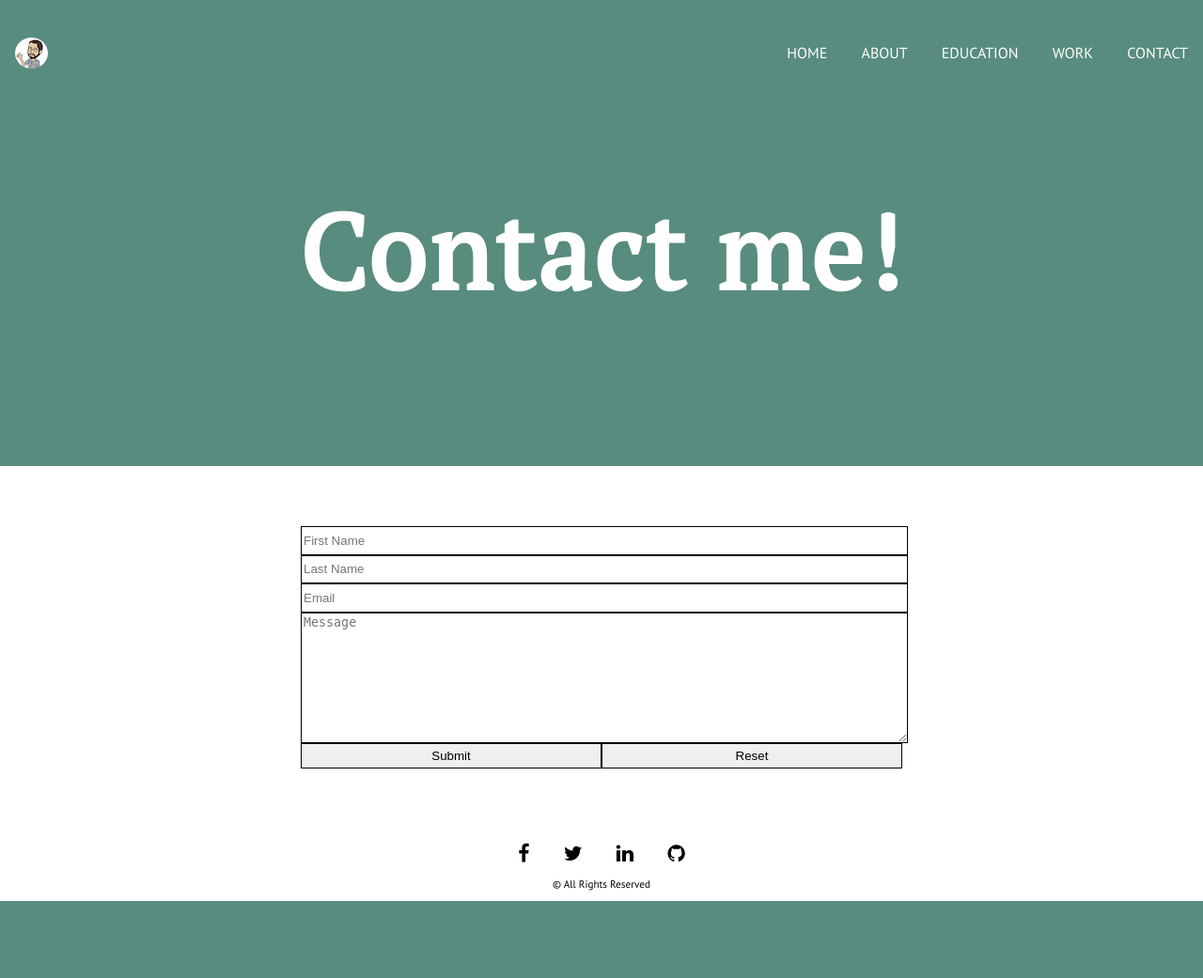
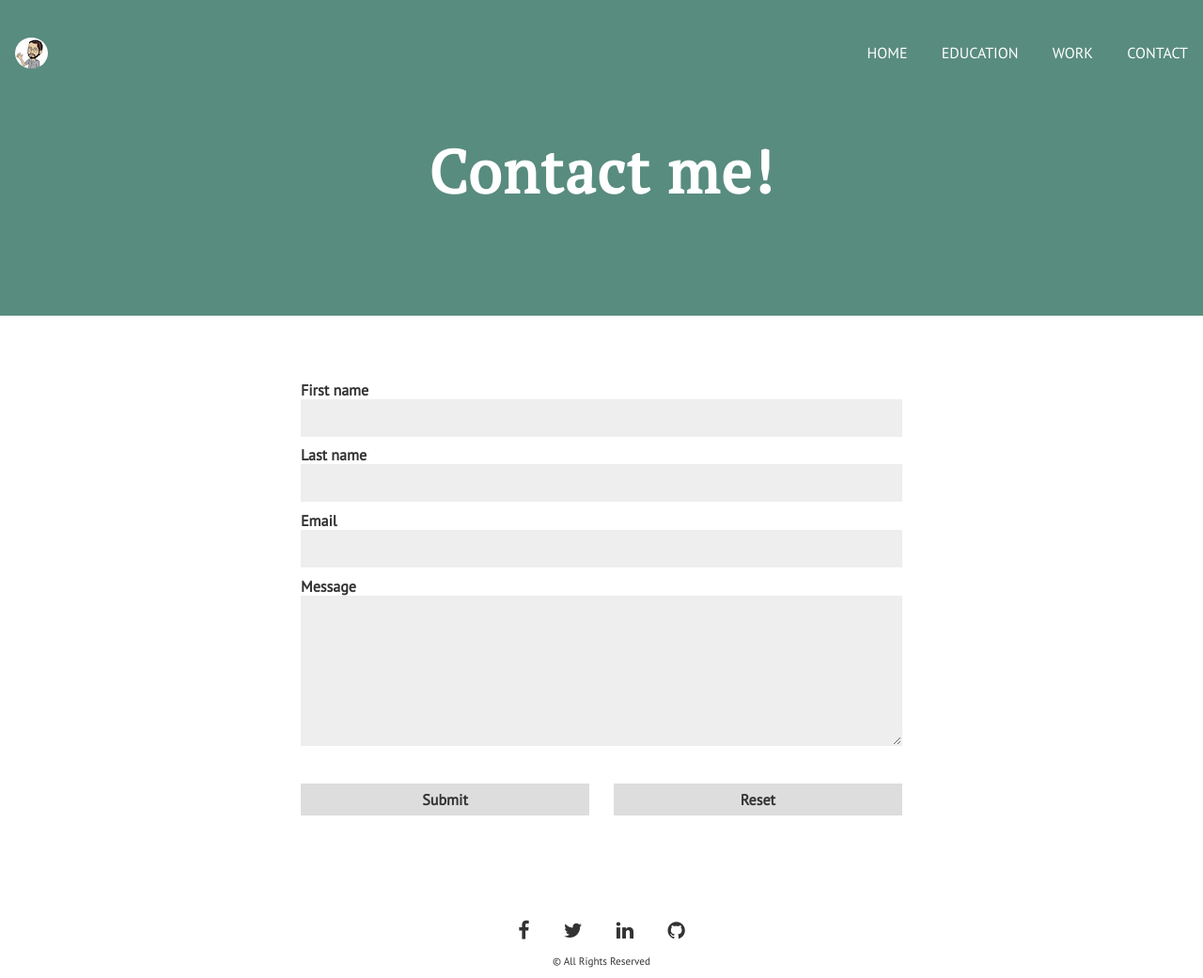
Before and after one commit to ryanlaclair/ryanlaclair-web, a PHP site: page /contact.html in a window 1280 px wide. Shown: the whole page at 94% size. Before the commit the page ends 959 px from the top, so only its background shows below. Run offline with PHP 8.4, Linux system fonts and the light colour scheme.

Commit message:
contact view complete

```diff
--- a/contact.html
+++ b/contact.html
@@ -14,25 +14,36 @@
         <img id="nav-img-contact" src="img/ryan-bitmoji-icon.jpg" alt="Ryan">
         <ul class="nav-list">
             <li class="nav-item"><a class="nav-link" href="index.html">Home</a></li>
-            <li class="nav-item"><a class="nav-link" href="about.html">About</a></li>
             <li class="nav-item"><a class="nav-link" href="education.html">Education</a></li>
             <li class="nav-item"><a class="nav-link" href="work.html">Work</a></li>
             <li class="nav-item"><a class="nav-link" href="#">Contact</a></li>
         </ul>
     </nav>
     <header id="header-contact">
-        <h1>Contact me!</h1>
+        <h2>Contact me!</h2>
     </header>
     <main>
         <form name="contact" action="http://ryanlaclair.cs601.com/contact.php" method="post" onsubmit="">
-            <input type="text" id="firstName" name="firstName" placeholder="First Name" required>
-            <input type="text" id="lastName" name="lastName" placeholder="Last Name" required>
-            <input type="email" id="email" name="email" placeholder="Email" required>
-            <textarea id="message" name="message" placeholder="Message"></textarea>
-            <div class="button-group">
+            <p class="form-group">
+                <label for="firstName">First name</label>
+                <input type="text" id="firstName" name="firstName" required>
+            </p>
+            <p class="form-group">
+                <label for="lastName">Last name</label>
+                <input type="text" id="lastName" name="lastName" required>
+            </p>
+            <p class="form-group">
+                <label for="email">Email</label>
+                <input type="email" id="email" name="email" required>
+            </p>
+            <p class="form-group">
+                <label for="message">Message</label>
+                <textarea id="message" name="message"></textarea>
+            </p>
+            <p class="form-group button-group">
                 <button type="submit" id="submit">Submit</button>
                 <button type="reset" id="reset">Reset</button>
-            </div>
+            </p>
         </form>
     </main>
     <footer>
--- a/css/main.css
+++ b/css/main.css
@@ -1,7 +1,9 @@
 /* elements */
 body {
     font-family: 'PT Sans', sans-serif;
+    font-size: 1em;
     margin: 0;
+    color: #333333;
 }
 
 h1 {
@@ -13,6 +15,14 @@ h1 {
 }
 
 h2 {
+    font-family: 'PT Serif', serif;
+    font-weight: 700;
+    font-size: 4em;
+    letter-spacing: 0.03em;
+    margin: 0.2em 0 0 0;
+}
+
+h3 {
     font-size: 1.5em;
     letter-spacing: 0.03em;
     margin: 0;
@@ -71,25 +81,64 @@ footer {
     align-items: center;
 }
 
+label {
+    font-weight: 700;
+}
+
 input {
+    font-family: 'PT Sans', sans-serif;
+    font-size: 1em;
+    background: #eeeeee;
+    color: #333333;
     width: 100%;
-    height: 2em;
-    border: 1px solid black;
+    height: 2.5em;
+    padding: 0.5em;
+    border: 1px solid #eeeeee;
+    outline: none;
+    box-sizing: border-box;
+}
+
+input:focus {
+    border: 1px solid #588c7e;
+}
+
+textarea {
+    font-family: 'PT Sans', sans-serif;
+    font-size: 1em;
+    background: #eeeeee;
+    color: #333333;
+    width: 100%;
+    height: 10em;
+    padding: 0.5em;
+    border: 1px solid #eeeeee;
+    outline: none;
+    box-sizing: border-box;
+}
+
+textarea:focus {
+    border: 1px solid #588c7e;
+}
+
+button {
+    font-family: 'PT Sans', sans-serif;
+    font-size: 1em;
+    font-weight: 700;
+    background: #dddddd;
+    color: #333333;
+    width: 48%;
+    height: 2.1em;
+    padding: 0.2em;
+    border: 1px solid #dddddd;
+    border-radius: 0;
     outline: none;
 }
 
-button {
-    width: 100%;
-    height: 2em;
-    border: 1px solid black;;
-    outline: none;
+button:hover {
+    border: 1px solid #588c7e;
 }
 
-textarea {
-    width: 100%;
-    height: 10em;
-    border: 1px solid black;
-    outline: none;
+button:active {
+    background: #588c7e;
 }
 
 /* classes */
@@ -133,13 +182,23 @@ textarea {
     transform: scaleX(1);
 }
 
+.form-group {
+    margin: 0.3em 0;
+}
+
 .button-group {
     display: flex;
+    justify-content: space-between;
+    margin: 2em 0;
 }
 
 .footer-link {
     color: #000000;
     text-decoration: none;
+}
+
+.fa-lg {
+    color: #333333;
 }
 
 /* id */
@@ -158,7 +217,7 @@ textarea {
 }
 
 #header-contact {
-    height: 60vh;
+    height: 40vh;
 }
 
 #footer-copyright {
--- a/index.html
+++ b/index.html
@@ -14,7 +14,6 @@
         <img id="nav-img-home" src="img/ryan-bitmoji-icon.jpg" alt="Ryan">
         <ul class="nav-list">
             <li class="nav-item"><a class="nav-link" href="#">Home</a></li>
-            <li class="nav-item"><a class="nav-link" href="about.html">About</a></li>
             <li class="nav-item"><a class="nav-link" href="education.html">Education</a></li>
             <li class="nav-item"><a class="nav-link" href="work.html">Work</a></li>
             <li class="nav-item"><a class="nav-link" href="contact.html">Contact</a></li>
@@ -23,7 +22,7 @@
     <header id="header-home">
         <img id="header-img" src="img/ryan-bitmoji.jpg" alt="Ryan">
         <h1>Hello!</h1>
-        <h2>I'm Ryan.</h2>
+        <h3>I'm Ryan.</h3>
     </header>
     <main>
         <article>
--- a/js/nav.js
+++ /dev/null
@@ -1,9 +0,0 @@
-const headerScroll = 300;
-const navScroll = 350;
-
-$(window).on("scroll touchmove", () => {
-    $("nav").toggleClass("nav-bar-collapsed", $(document).scrollTop() > 0);
-
-    $("#header-img").css("opacity", 1 - $(document).scrollTop() / headerScroll);
-    $("#nav-img-home").css("opacity", $(document).scrollTop() / navScroll);
-});
```
Also changed, not shown: js/navbar.js (added, +11 -0 lines), about.html (deleted), js/validate-contact.js (added).
